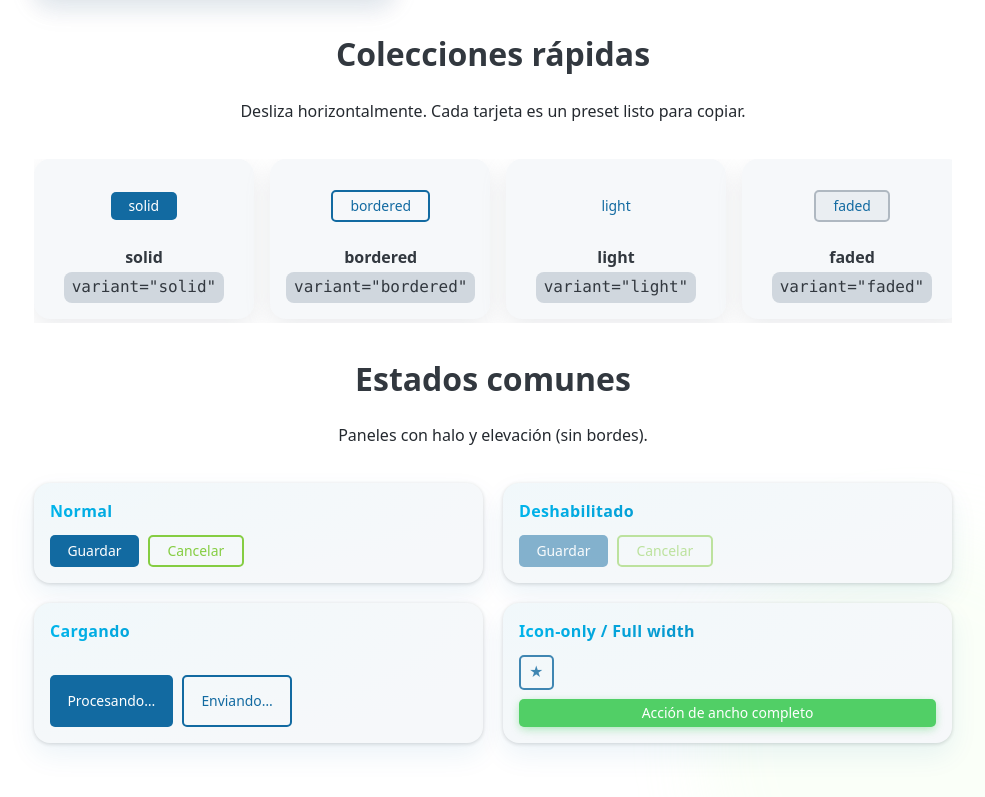
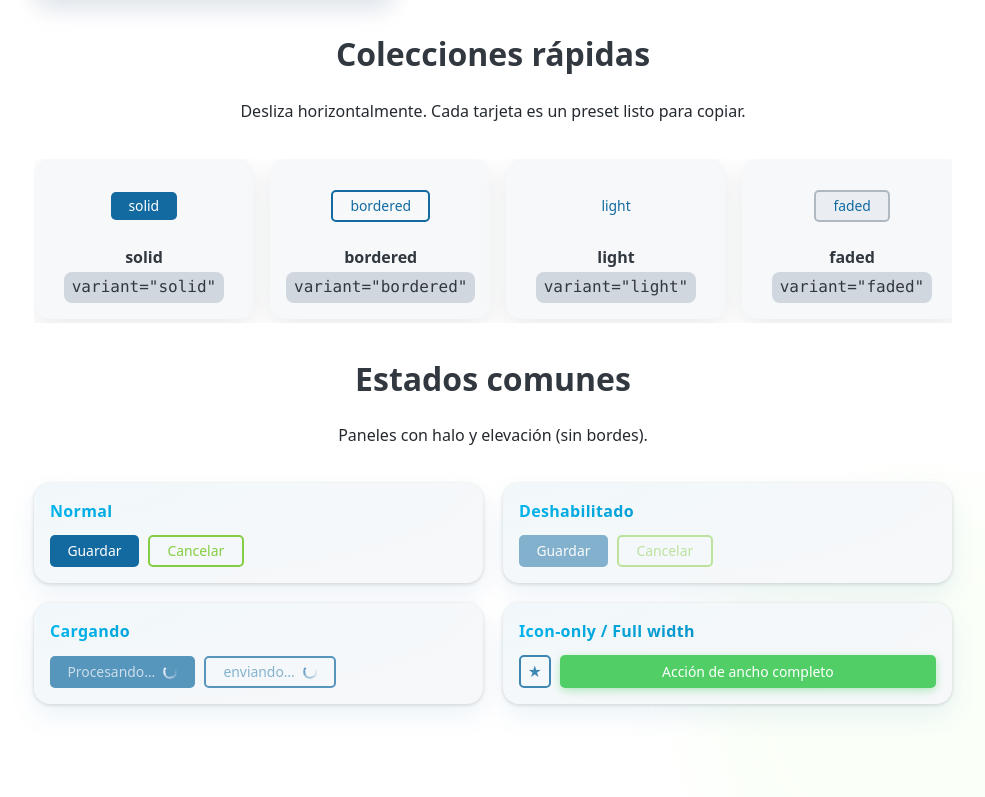
Before and after one commit to camidev43/proyecto-libreria, a React (Vite) app: page /boton in a window 1280 px wide. Shown: the part 1188-1985 px from the top of the page, without its empty margins (276-1261 px from the left). Built offline with nearby package versions, Linux system fonts and the light colour scheme.

Commit message:
Feat: Añade soporte para el estado de carga en los botones de BotonPage

```diff
--- a/src/env/pages/BotonPage.module.css
+++ b/src/env/pages/BotonPage.module.css
@@ -353,6 +353,5 @@
 
 .estado_fila {
     display: flex;
-    flex-wrap: wrap;
     gap: 0.6rem;
 }
--- a/src/env/pages/BotonPage.tsx
+++ b/src/env/pages/BotonPage.tsx
@@ -253,11 +253,11 @@ export function BotonPage() {
                     <div className={estilos.estado_panel}>
                         <div className={estilos.estado_header}>Cargando</div>
                         <div className={estilos.estado_fila}>
-                            <Boton variant='solid' color='primary'>
+                            <Boton variant='solid' color='primary' isLoading>
                                 Procesando…
                             </Boton>
-                            <Boton variant='bordered' color='primary'>
-                                Enviando…
+                            <Boton variant='bordered' color='primary' isLoading>
+                                enviando…
                             </Boton>
                         </div>
                     </div>
```
